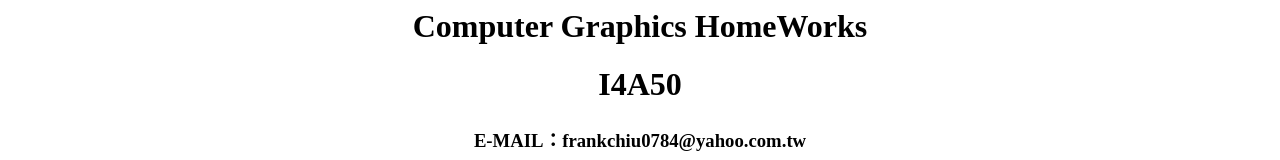
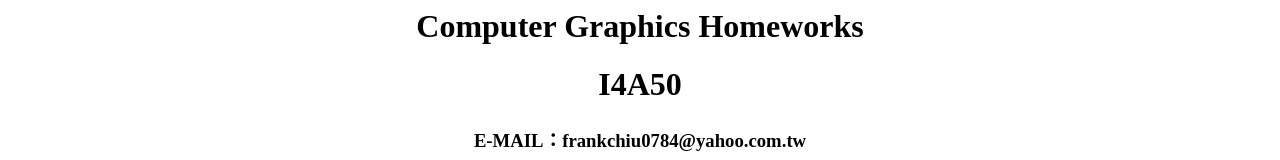
Before and after one commit to frankchiu0784/3JS, a plain HTML site: page index.html in a window 1280 px wide. Shown: the top 160 px of the page. Drawn offline with Linux system fonts and the light colour scheme.

Commit message:
homework

```diff
--- a/index.html
+++ b/index.html
@@ -1,4 +1,4 @@
-<h1 align="center">Computer Graphics HomeWorks</h1>
+<h1 align="center">Computer Graphics Homeworks</h1>
 <h1 align="center">I4A50</h1>
 <h3 align="center">E-MAIL：frankchiu0784@yahoo.com.tw</h3>
 
```
